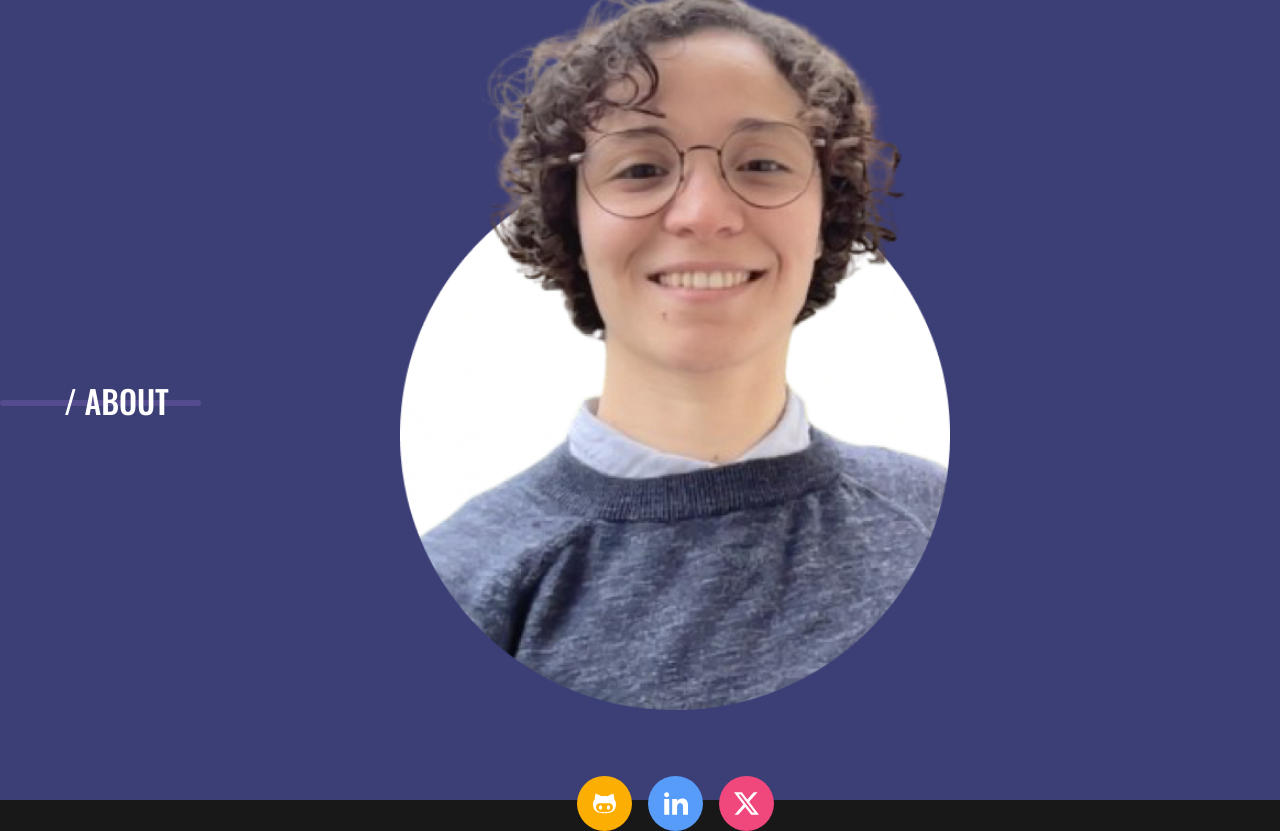
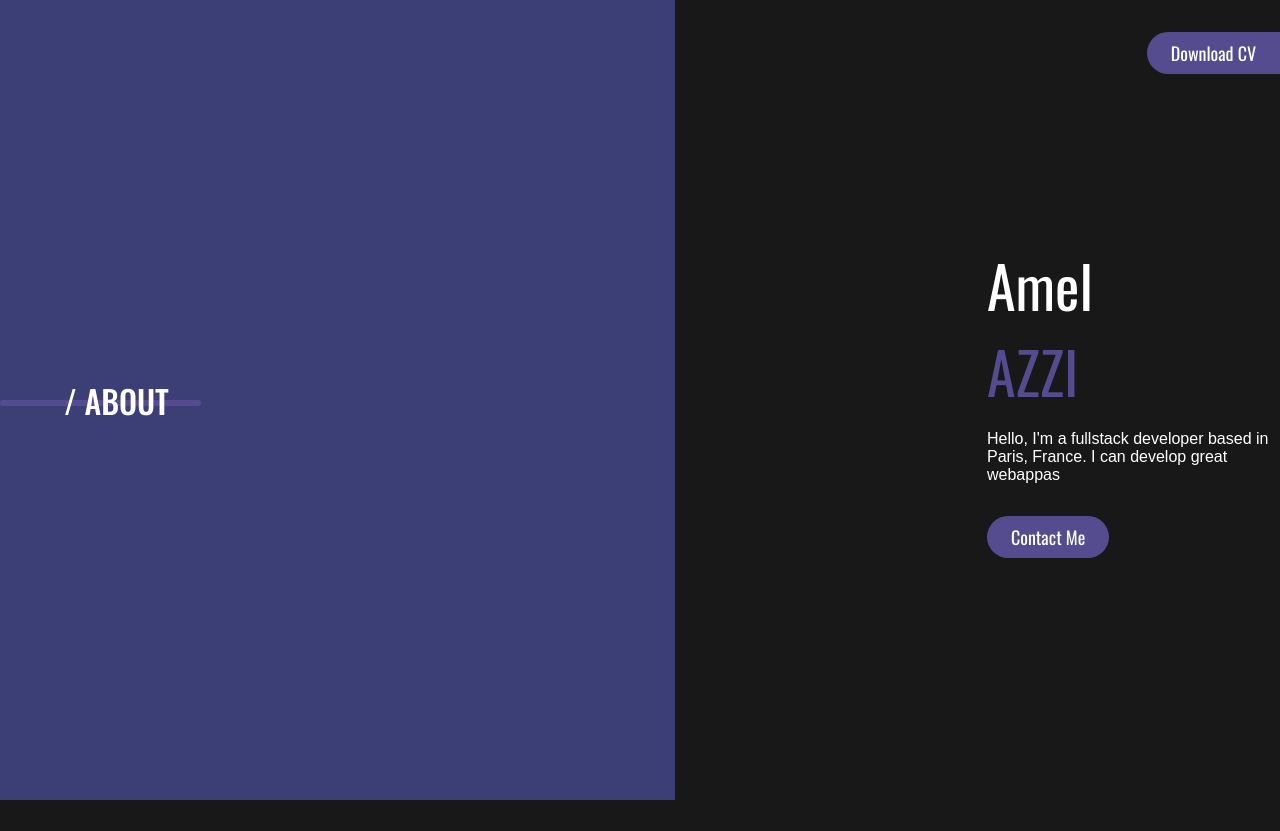
Before and after one commit to amelazzi/my-portfolio, a Next.js app: page / in a window 1280 px wide. After the commit the page ends 800 px from the top, so only its background shows below. Built offline with nearby package versions, Linux system fonts and the light colour scheme; a web font is replaced by a local one.

Commit message:
💄 Add about page

```diff
--- /dev/null
+++ b/src/app/about/page.tsx
@@ -0,0 +1,3 @@
+import About from "../components/about/about";
+
+export default About;
--- /dev/null
+++ b/src/app/components/about/about.css
@@ -0,0 +1,26 @@
+.about-section {
+  position: relative;
+  height: 100vh;
+  display: flex;
+  flex-direction: row;
+  align-items: center;
+}
+
+.full-name h1:nth-child(2) {
+  color: var(--purple-color);
+}
+
+.about {
+  width: 500px;
+  margin-left: 312px;
+  display: flex;
+  flex-direction: column;
+  gap: 16px;
+  button {
+    margin-top: 16px;
+    &:hover {
+      cursor: pointer;
+      transform: scale(1.15);
+    }
+  }
+}
--- /dev/null
+++ b/src/app/components/about/about.tsx
@@ -0,0 +1,24 @@
+import React from "react";
+import "./about.css";
+
+function About() {
+  return (
+    <div className="about-section">
+      <div className="about">
+        <div className="full-name">
+          <h1>Amel</h1>
+          <h1>AZZI</h1>
+        </div>
+        <div>
+          <p>
+            Hello, I'm a fullstack developer based in Paris, France. I can
+            develop great webappas
+          </p>
+        </div>
+        <button>Contact Me</button>
+      </div>
+    </div>
+  );
+}
+
+export default About;
--- a/src/app/components/sidebar/sidebar.tsx
+++ b/src/app/components/sidebar/sidebar.tsx
@@ -12,9 +12,11 @@ function Sidebar() {
       <nav>
         <Link
           href="/"
-          className={`section-link ${pathname === "/" ? "active" : ""}`}
+          className={`section-link ${
+            pathname === "/" || pathname === "/about" ? "active" : ""
+          }`}
         >
-          {pathname === "/" && "/"} ABOUT
+          {(pathname === "/" || pathname === "/about") && "/"} ABOUT
         </Link>
       </nav>
     </div>
--- a/src/app/page.tsx
+++ b/src/app/page.tsx
@@ -1,14 +1,9 @@
-import Profile from "./components/profile/profile";
-import Sidebar from "./components/sidebar/sidebar";
+"use client";
+import { usePathname } from "next/navigation";
+import About from "./about/page";
 
 export default function Index() {
-  return (
-    <div className="container">
-      <Profile />
-      <div className="portfolio-container">
-        <Sidebar />
-        <main></main>
-      </div>
-    </div>
-  );
+  const pathname = usePathname();
+
+  return <div>{pathname === "/" && <About />}</div>;
 }
```
